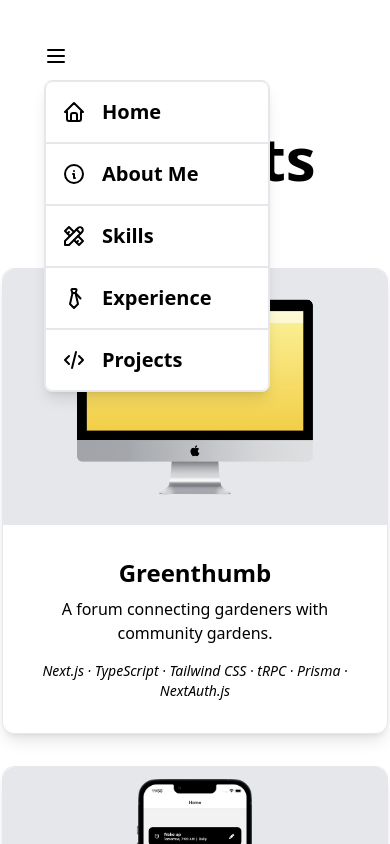
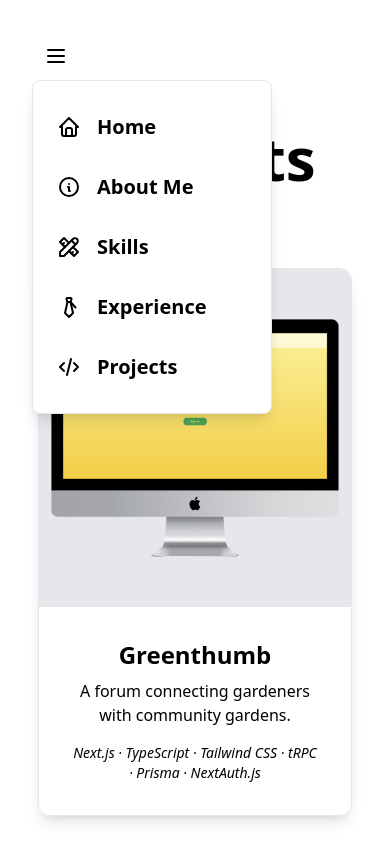
Before and after one commit to jonamhsuya/portfolio, a Next.js app: page /projects in a window 390 px wide. Both pictures are taken after a click on the button 56 px from the left and 56 px from the top of the page. Shown: the top 844 px of the page. Built offline with nearby package versions, Linux system fonts and the light colour scheme.

Commit message:
Added NavigationMenu and scaling to projects page

```diff
--- a/package.json
+++ b/package.json
@@ -9,6 +9,7 @@
     "lint": "next lint"
   },
   "dependencies": {
+    "@headlessui/react": "^1.7.14",
     "@tabler/icons-react": "^2.17.0",
     "@types/node": "18.16.1",
     "@types/react": "18.2.0",
--- a/src/components/NavigationBar.tsx
+++ b/src/components/NavigationBar.tsx
@@ -7,6 +7,7 @@ import {
   IconCode,
   IconMenu2,
 } from "@tabler/icons-react";
+import NavigationMenu from "./NavigationMenu";
 import Links from "./Links";
 import { useState } from "react";
 
@@ -15,79 +16,7 @@ export default function NavigationBar() {
 
   return (
     <>
-      <button
-        className="block md:hidden p-3 m-8 rounded-full absolute transition-colors duration-200 dark:text-white hover:bg-gray-100 dark:hover:bg-gray-700"
-        onClick={() => {
-          let newState = !displayMenu;
-          setDisplayMenu(newState);
-        }}
-      >
-        <IconMenu2 />
-      </button>
-      {displayMenu && (
-        <div className="block md:hidden absolute mx-11 my-20 z-10 border rounded-lg shadow-lg bg-white">
-          <Link
-            className="group flex items-center gap-4 p-4 border w-56 rounded-t-lg"
-            href="/"
-          >
-            <IconHome
-              className="transition-colors duration-200 group-hover:text-gray-500"
-              size={24}
-            />
-            <p className="font-bold text-xl transition-colors group-hover:text-gray-500">
-              Home
-            </p>
-          </Link>
-          <Link
-            className="group flex items-center gap-4 p-4 border w-56"
-            href="/about"
-          >
-            <IconInfoCircle
-              className="transition-colors duration-200 group-hover:text-gray-500"
-              size={24}
-            />
-            <p className="font-bold text-xl transition-colors group-hover:text-gray-500">
-              About Me
-            </p>
-          </Link>
-          <Link
-            className="group flex items-center gap-4 p-4 border w-56"
-            href="/skills"
-          >
-            <IconTools
-              className="transition-colors duration-200 group-hover:text-gray-500"
-              size={24}
-            />
-            <p className="font-bold text-xl transition-colors group-hover:text-gray-500">
-              Skills
-            </p>
-          </Link>
-          <Link
-            className="group flex items-center gap-4 p-4 border w-56"
-            href="/experience"
-          >
-            <IconTie
-              className="transition-colors duration-200 group-hover:text-gray-500"
-              size={24}
-            />
-            <p className="font-bold text-xl transition-colors group-hover:text-gray-500">
-              Experience
-            </p>
-          </Link>
-          <Link
-            className="group flex items-center gap-4 p-4 border w-56 rounded-b-lg"
-            href="/projects"
-          >
-            <IconCode
-              className="transition-colors duration-200 group-hover:text-gray-500"
-              size={24}
-            />
-            <p className="font-bold text-xl transition-colors group-hover:text-gray-500">
-              Projects
-            </p>
-          </Link>
-        </div>
-      )}
+      <NavigationMenu />
       <div className="hidden md:flex flex-col justify-between min-w-[20rem] p-8 min-h-screen fixed bg-gray-100 dark:bg-black">
         <div>
           <Link
--- /dev/null
+++ b/src/components/NavigationMenu.tsx
@@ -0,0 +1,105 @@
+import { Menu, Transition } from "@headlessui/react";
+import {
+  IconHome,
+  IconInfoCircle,
+  IconTools,
+  IconTie,
+  IconCode,
+  IconMenu2,
+} from "@tabler/icons-react";
+import Link from "next/link";
+
+export default function NavigationMenu() {
+  return (
+    <div className="block md:hidden absolute m-8 z-50">
+      <Menu>
+        <div className="flex items-center justify-center rounded-full w-12 h-12 transition-colors duration-200 dark:text-white hover:bg-gray-100 dark:hover:bg-gray-700">
+          <Menu.Button>
+            <IconMenu2 />
+          </Menu.Button>
+        </div>
+        <Transition
+          enter="transition duration-300 ease-out"
+          enterFrom="transform scale-95 opacity-0"
+          enterTo="transform scale-100 opacity-100"
+          leave="transition duration-300 ease-out"
+          leaveFrom="transform scale-100 opacity-100"
+          leaveTo="transform scale-95 opacity-0"
+        >
+          <Menu.Items className={"w-60 border rounded-lg shadow-lg dark:shadow-none bg-white dark:bg-neutral-900 dark:text-white"}>
+            <Menu.Item>
+              <Link
+                className="group flex items-center gap-4 px-6 pt-8 pb-4 rounded-t-lg"
+                href="/"
+              >
+                <IconHome
+                  className="transition-colors duration-200 group-hover:text-gray-500"
+                  size={24}
+                />
+                <p className="font-bold text-xl transition-colors group-hover:text-gray-500">
+                  Home
+                </p>
+              </Link>
+            </Menu.Item>
+            <Menu.Item>
+              <Link
+                className="group flex items-center gap-4 px-6 p-4"
+                href="/about"
+              >
+                <IconInfoCircle
+                  className="transition-colors duration-200 group-hover:text-gray-500"
+                  size={24}
+                />
+                <p className="font-bold text-xl transition-colors group-hover:text-gray-500">
+                  About Me
+                </p>
+              </Link>
+            </Menu.Item>
+            <Menu.Item>
+              <Link
+                className="group flex items-center gap-4 px-6 p-4"
+                href="/skills"
+              >
+                <IconTools
+                  className="transition-colors duration-200 group-hover:text-gray-500"
+                  size={24}
+                />
+                <p className="font-bold text-xl transition-colors group-hover:text-gray-500">
+                  Skills
+                </p>
+              </Link>
+            </Menu.Item>
+            <Menu.Item>
+              <Link
+                className="group flex items-center gap-4 px-6 p-4"
+                href="/experience"
+              >
+                <IconTie
+                  className="transition-colors duration-200 group-hover:text-gray-500"
+                  size={24}
+                />
+                <p className="font-bold text-xl transition-colors group-hover:text-gray-500">
+                  Experience
+                </p>
+              </Link>
+            </Menu.Item>
+            <Menu.Item>
+              <Link
+                className="group flex items-center gap-4 px-6 pt-4 pb-8 rounded-b-lg"
+                href="/projects"
+              >
+                <IconCode
+                  className="transition-colors duration-200 group-hover:text-gray-500"
+                  size={24}
+                />
+                <p className="font-bold text-xl transition-colors group-hover:text-gray-500">
+                  Projects
+                </p>
+              </Link>
+            </Menu.Item>
+          </Menu.Items>
+        </Transition>
+      </Menu>
+    </div>
+  );
+}
--- a/src/components/ProjectPane.tsx
+++ b/src/components/ProjectPane.tsx
@@ -7,27 +7,26 @@ type Props = {
   technologies: string;
   href: string;
   imageSource: string;
-  imageCaption: string;
 };
 
 export default function ProjectPane(props: Props) {
   return (
     // update for smaller screens
     <a
-      className="flex xl:flex-row flex-col items-center border rounded-xl dark:shadow-none shadow-lg transition-transform duration-200 hover:scale-105 m-4 bg-white text-black"
+      className="flex xl:flex-row flex-col items-center border rounded-xl shadow-lg dark:shadow-white transition-transform duration-200 hover:scale-105 m-4 dark:bg-neutral-900 dark:text-white"
       href={props.href}
       target="_blank"
     >
-      <div className="flex xl:w-96 lg:w-[36rem] w-96 xl:h-64 lg:h-96 h-64 items-center bg-gray-200 xl:rounded-l-lg xl:rounded-tr-none rounded-t-xl relative">
+      <div className="flex items-center xl:w-96 md:w-[50vw] w-[80vw] xl:h-64 h-[40vh] bg-gray-200 dark:bg-gray-700 xl:rounded-l-xl xl:rounded-tr-none rounded-t-xl relative">
         <Image
           className="object-contain"
-          alt={props.imageCaption}
+          alt={props.title}
           src={props.imageSource}
           fill
         />
       </div>
-      <div className="flex flex-col items-center justify-center text-center p-8 lg:w-[32rem] w-[24rem] h-fit">
-        <p className="font-bold text-2xl mb-2">{props.title}</p>
+      <div className="flex flex-col items-center justify-center text-center p-8 xl:w-[40vw] md:w-[50vw] w-[80vw]">
+        <h2 className="font-bold text-2xl mb-2">{props.title}</h2>
         <p>{props.description}</p>
         <p className="text-sm italic mt-4">{props.technologies}</p>
       </div>
--- a/src/pages/projects/index.tsx
+++ b/src/pages/projects/index.tsx
@@ -15,7 +15,6 @@ export default function Projects() {
           technologies="Next.js · TypeScript · Tailwind CSS · tRPC · Prisma · NextAuth.js"
           href="https://github.com/Naman-Arora/greenthumb"
           imageSource="/images/greenthumb.png"
-          imageCaption=""
         />
         <ProjectPane
           title="When"
@@ -23,7 +22,6 @@ export default function Projects() {
           technologies="React Native · Expo"
           href="https://github.com/jonamhsuya/when"
           imageSource="/images/when.png"
-          imageCaption=""
         />
         <ProjectPane
           title="Dhaba"
@@ -31,7 +29,6 @@ export default function Projects() {
           technologies="React Native · Expo · Node.js · MongoDB"
           href="https://github.com/Naman-Arora/dhaba"
           imageSource="/images/dhaba.png"
-          imageCaption=""
         />
         <ProjectPane
           title="Analysis: Which Nation Was The Best Colonizer?"
@@ -39,7 +36,6 @@ export default function Projects() {
           technologies="Jupyter Notebook · Pandas · Matplotlib"
           href="https://medium.com/@ayushmanoj04/analysis-which-colonial-power-left-behind-the-best-legacy-11de7d5c7119"
           imageSource="/images/colonialism.png"
-          imageCaption=""
         />
         <br></br>
         <br></br>
```
Also changed, not shown: 1 other file (tests, documents, lock files or other folders).
